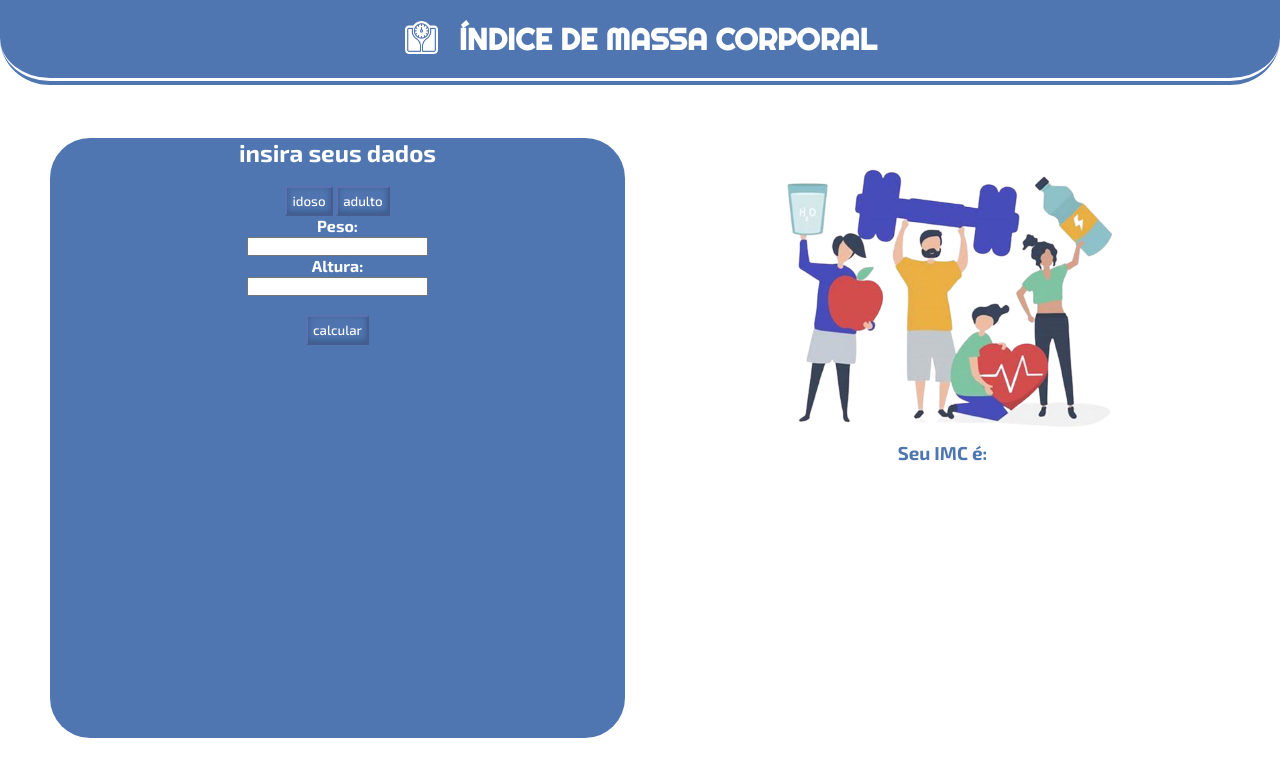
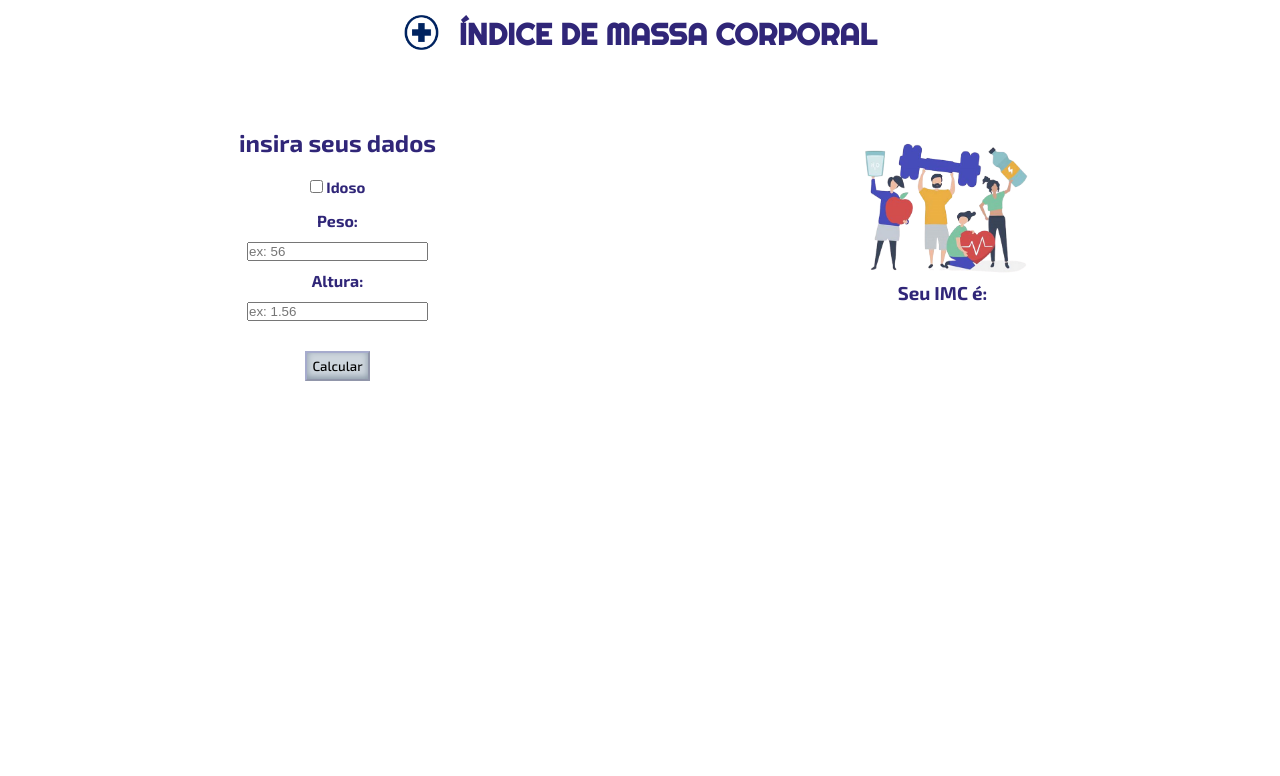
Before and after one commit to hnorioka/siteIMC, a plain HTML site: page index.html in a window 1280 px wide. Drawn offline with Linux system fonts and the light colour scheme.

Commit message:
funções (index.js)

```diff
--- a/css/index.css
+++ b/css/index.css
@@ -2,6 +2,7 @@
     margin: 0;
     padding: 0;
 }
+
 
 #barra {
     /**
@@ -18,13 +19,13 @@
     display: flex;
     width: auto;
     justify-content: center;
-    padding: 20px;
-    background-color: #5076B2;
+    padding: 15px;
     border-bottom: 10px;
+    border-color: white;
     border-bottom-style: double;
     border-bottom-left-radius: 50px;
     border-bottom-right-radius: 50px;
-    color: white;
+    color: rgba(29, 17, 107, 0.913);
     font-family: 'Righteous', cursive;
     font-size: 15px;
     text-transform: uppercase;
@@ -44,8 +45,7 @@
 
 #conteudo {
     width: auto;
-    height: 600px;
-
+    height: 300px;
     display: flex;
     justify-content: center;
     border-radius: 10px;
@@ -53,24 +53,38 @@
     padding: 10px;
     font-family: 'Exo 2', sans-serif;
 
-
 }
 
 #calculadora {
     width: 50%;
-    background-color: #5076B2;
     text-align: center;
-    color: white;
+    color: rgba(29, 17, 107, 0.913);
     margin-right: 15px;
     border-radius: 40px;
-
 }
 
+#calculadora h2{
+    margin-bottom: 20px;
+}
+#calculadora h4 {
+    margin-bottom: 10px;
+    margin-top: 10px;
+}
+
+#dados {
+    margin-top: 15px;
+    margin-bottom: 30px;
+}
+
+#idoso{
+    font-size: 15px;
+    font-weight: bold;
+}
 #resultado {
     width: 50%;
     text-align: center;
     margin-left: 15px;
-    color:#5076B2;
+    color:rgba(29, 17, 107, 0.913);
 }
 
 #resultado img {
@@ -81,9 +95,8 @@
 button{
     padding: 5px;
     font-family: 'Exo 2', sans-serif;
-    background-color: #45628013;
+    background-color: #45628044;
     border-color: rgba(111, 111, 183, 0.409);
     border-width: 2px;
-    color: white;
     box-shadow: rgba(50, 50, 93, 0.25) 0px 50px 100px -20px, rgba(0, 0, 0, 0.3) 0px 30px 60px -30px, rgba(10, 37, 64, 0.35) 0px -2px 6px 0px inset;
 }
--- a/index.html
+++ b/index.html
@@ -12,27 +12,32 @@
 </head>
 <body>
     <div id="barra">
-        <img src="html/imagens/icone-barra.png" alt="" width="35" height="35">
+        <img src="html/imagens/icon-site.png" alt="" width="35" height="35">
         <h1>Índice de Massa Corporal</h2>
     </div>
 
     <div id="conteudo">
 
         <div id="calculadora">
-            <h2>insira seus dados</h2><br>
-            <button type="">idoso</button>
-            <button type="button">adulto</button><br>
-            <h4 class="texto ">Peso:</h4>
-            <input type="number" id="peso">
-            <h4 class="texto ">Altura:</h4>
-            <input type="number" id="altura"><br><br>
-            <button type="button" onclick="calcular()">calcular</button>
-            <p id="resultadoimc"></p>
+            <h2>insira seus dados</h2>
+            <span><input id="checkbox" type="checkbox" onclick="idosoF()"></input></span>
+            <span id="idoso">Idoso</span>
+            <div id="dados">
+                <h4 class="texto ">Peso:</h4>
+                <input placeholder="ex: 56" type="number" id="peso">
+                <h4 class="texto ">Altura:</h4>
+
+                <input placeholder="ex: 1.56 " type="number" id="altura">
+            </div>
+            <button type="button" onclick="calcular()">Calcular</button>
+
         </div>
 
         <div id="resultado">
-            <img src="html/imagens/fundo-resultado.png" alt="" >
+            <img id="boneco" src="html/imagens/fundo-resultado.png" alt="" >
             <h3>Seu IMC é:</h3>
+            <p id="resultadoimc"></p>
+            <p id="classificacao"></p>
             <div>
 
             </div>
--- a/js/index.js
+++ b/js/index.js
@@ -1,9 +1,88 @@
+var idoso = false;
+
+function idosoF(){
+    if (document.getElementById("checkbox").checked == true){
+        idoso = true;
+    }
+    else {
+        idoso = false;
+    }
+}
 
 function calcular() {
-    var v1 = parseFloat(document.getElementById("peso").value);
-    var v2 = parseFloat(document.getElementById("altura").value);
-    var v2 = v2/100
-    document.getElementById("resultadoimc").innerHTML = "Imc:" + (v1/(v2*v2))
+    var peso = document.getElementById("peso").value;
+    var altura = document.getElementById("altura").value;
+
+    if (altura.includes('.') || altura.includes(',')){
+
+    }
+    else{
+        var altura = altura/100
+    }
+
+    var resultado = (peso/(altura*altura))
+    var imagem = document.getElementById("boneco");
 
 
+
+    if (peso !== "" && altura !== ""){
+        document.getElementById("resultadoimc").innerHTML = "Sem valores"
+        imagem.src="html/imagens/fundo-resultado.png";
+        document.getElementById("classificacao").innerHTML = ""
+    }
+
+    if (idoso == false){
+        if (resultado < 18.5){
+            document.getElementById("resultadoimc").innerHTML = resultado.toFixed([1])
+            imagem.src="html/imagens/boneco1.png";
+            document.getElementById("classificacao").innerHTML = "baixo peso"
+        }
+        else if (resultado >= 18.5 && resultado < 24.9){
+            document.getElementById("resultadoimc").innerHTML = resultado.toFixed([1])
+            imagem.src="html/imagens/boneco2.png";
+            document.getElementById("classificacao").innerHTML = "peso normal"
+        }
+        else if (resultado >= 25 && resultado < 29.9){
+            document.getElementById("resultadoimc").innerHTML = resultado.toFixed([1])
+            imagem.src="html/imagens/boneco3.png";
+            document.getElementById("classificacao").innerHTML = "excesso de peso"
+        }
+        else if (resultado >= 30 && resultado < 34.9){
+            document.getElementById("resultadoimc").innerHTML = resultado.toFixed([1])
+            imagem.src="html/imagens/boneco4.png";
+            document.getElementById("classificacao").innerHTML = "obesidade 1"
+        }
+        else if (resultado >= 30 && resultado < 39.9){
+            document.getElementById("resultadoimc").innerHTML = resultado.toFixed([1])
+            imagem.src="html/imagens/boneco4.png";
+            document.getElementById("classificacao").innerHTML = "obesidade 2"
+        }
+        else if (resultado >= 40){
+            document.getElementById("resultadoimc").innerHTML = resultado.toFixed([1])
+            imagem.src="html/imagens/boneco5.png";
+            document.getElementById("classificacao").innerHTML = "obesidade 3"
+        }
+        else{
+
+        }
+    }
+    else{
+
+        if (resultado <= 22){
+            document.getElementById("resultadoimc").innerHTML = resultado.toFixed([1])
+            imagem.src="html/imagens/boneco1.png";
+            document.getElementById("classificacao").innerHTML = "baixo peso"
+        }
+        else if (resultado > 22 && resultado < 27){
+            document.getElementById("resultadoimc").innerHTML = resultado.toFixed([1])
+            imagem.src="html/imagens/boneco2.png";
+            document.getElementById("classificacao").innerHTML = "adequado"
+        }
+        else if (resultado >=27){
+            document.getElementById("resultadoimc").innerHTML = resultado.toFixed([1])
+            imagem.src="html/imagens/boneco3.png";
+            document.getElementById("classificacao").innerHTML = "sobrepeso"
+        }
+    }
+
 }
```
